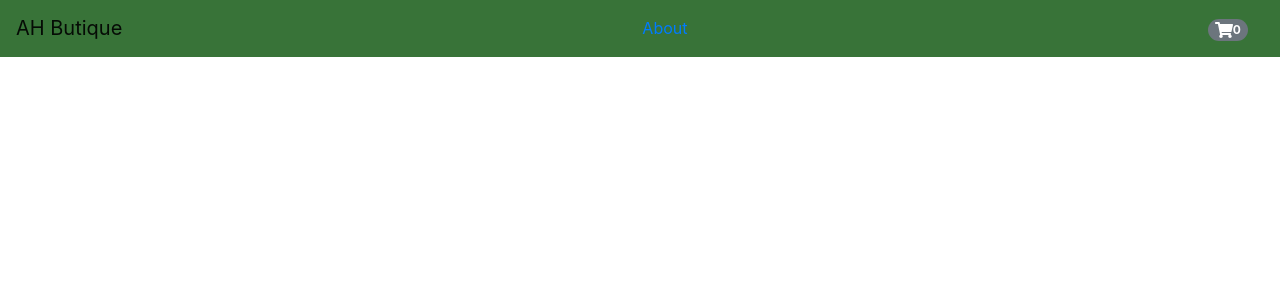
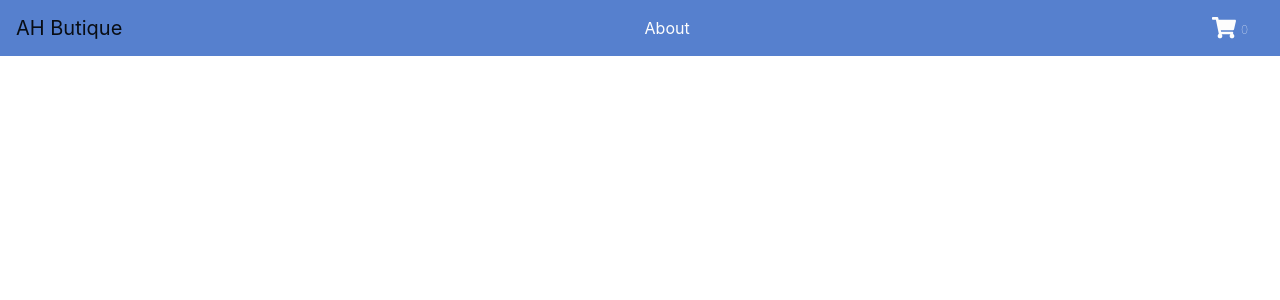
Before and after one commit to EthanDavis/tirgus-ui, a React app: page /chart in a window 1280 px wide. Shown: the top 300 px of the page. Built offline with nearby package versions, Linux system fonts and the light colour scheme.

Commit message:
Updated button component - removed border from inventory item component - updated chart icon and items count - added css to removed scroll bar

```diff
--- a/src/App.jsx
+++ b/src/App.jsx
@@ -15,60 +15,84 @@ class App extends Component {
 				{
 					id: 1,
 					name: "Test Item 1",
+					price: 15,
+					quantity: 10,
 					image: "https://picsum.photos/id/100/200/300"
 				},
 				{
 					id: 2,
 					name: "Test Item 2",
+					price: 10,
+					quantity: 10,
 					image: "https://picsum.photos/id/200/200/300"
 				},
 				{
 					id: 3,
 					name: "Test Item 3",
+					price: 15,
+					quantity: 10,
 					image: "https://picsum.photos/id/300/200/300"
 				},
 				{
 					id: 4,
 					name: "Test Item 4",
+					price: 15,
+					quantity: 10,
 					image: "https://picsum.photos/id/400/200/300"
 				},
 				{
 					id: 5,
 					name: "Test Item 5",
+					price: 15,
+					quantity: 10,
 					image: "https://picsum.photos/id/500/200/300"
 				},
 				{
 					id: 6,
 					name: "Test Item 6",
+					price: 15,
+					quantity: 10,
 					image: "https://picsum.photos/id/600/200/300"
 				}, {
 					id: 7,
 					name: "Test Item 7",
+					price: 15,
+					quantity: 10,
 					image: "https://picsum.photos/id/100/200/300"
 				},
 				{
 					id: 8,
 					name: "Test Item 8",
+					price: 15,
+					quantity: 10,
 					image: "https://picsum.photos/id/200/200/300"
 				},
 				{
 					id: 9,
 					name: "Test Item 9",
+					price: 15,
+					quantity: 10,
 					image: "https://picsum.photos/id/300/200/300"
 				},
 				{
 					id: 10,
 					name: "Test Item 10",
+					price: 15,
+					quantity: 10,
 					image: "https://picsum.photos/id/400/200/300"
 				},
 				{
 					id: 11,
 					name: "Test Item 11",
+					price: 15,
+					quantity: 10,
 					image: "https://picsum.photos/id/500/200/300"
 				},
 				{
 					id: 12,
 					name: "Test Item 12",
+					price: 15,
+					quantity: 10,
 					image: "https://picsum.photos/id/600/200/300"
 				},
 			]
--- a/src/components/button/button.less
+++ b/src/components/button/button.less
@@ -4,7 +4,7 @@
   --danger: #c24933;
   --success: #42ac4d;
   --white: #fdfdfd;
-  --dark: #181717;
+  --dark: #d3cfcf;
 }
 
 .btn {
@@ -16,7 +16,8 @@
 }
 
 .btn:hover {
-  transform: translateY(-2px);
+	transform: translateY(-2px);
+	color: var(--dark);
 }
 
 .btn--primary--solid {
--- a/src/components/inventory-item/inventory-item.jsx
+++ b/src/components/inventory-item/inventory-item.jsx
@@ -1,6 +1,15 @@
 /* eslint-disable react/prop-types */
 import React, { Component } from 'react';
 import './inventory-item.less'
+
+const formatCurrency = (amount) => {
+	const formatter = new Intl.NumberFormat('en-US', {
+		style: 'currency',
+		currency: 'USD',
+	});
+
+	return formatter.format(amount)
+}
 
 class InventoryItem extends Component {
 	state = {}
@@ -12,9 +21,9 @@ class InventoryItem extends Component {
 				<div className="col-md-12">
 					<div className="card inventory-card" >
 						<img className="card-img-top inventory-card-image" src={item.image} alt="Card image cap" />
-						<div className="card-body">
+						<div className="card-body text-center">
 							<h5 className="card-title">{item.name}</h5>
-							<p className="card-text">{item.description}</p>
+							<p className="card-text">{formatCurrency(item.price)}</p>
 							{
 								children
 							}
--- a/src/components/inventory-item/inventory-item.less
+++ b/src/components/inventory-item/inventory-item.less
@@ -5,3 +5,7 @@
 .inventory-card-image {
 	max-height: 18rem;
 }
+
+.card {
+	border: none;
+}
--- a/src/components/navigation/navigation-bar.jsx
+++ b/src/components/navigation/navigation-bar.jsx
@@ -13,9 +13,9 @@ const NavigationBar = ({ totalItemsInChart }) => {
 				About
 			</NavLink>
 			<NavLink className="nav-item nav-link" to="/chart">
-				<div className="badge badge-pill badge-secondary">
+				<div>
 					<FontAwesomeIcon icon={faShoppingCart} size="lg" />
-					{totalItemsInChart}
+					<span className="navbar-chart-count">{totalItemsInChart}</span>
 				</div>
 			</NavLink>
 
--- a/src/components/navigation/navigation-bar.less
+++ b/src/components/navigation/navigation-bar.less
@@ -1,3 +1,17 @@
 .navigation-bar {
-  background-color: rgba(26, 94, 26, 0.867);
+  background-color: #5680ce;
 }
+
+.nav-item {
+  color: #fdfdfd;
+}
+
+.nav-item:hover {
+  color: #fdfdfd;
+}
+
+.navbar-chart-count {
+  padding-left: 5px;
+  font-size: 12px;
+  font-weight: 100;
+}
--- a/src/style/main.less
+++ b/src/style/main.less
@@ -1,5 +1,14 @@
 // @import url('https://fonts.googleapis.com/css?family=Roboto&display=swap');
 @color: #064210;
+
+html {
+  overflow: scroll;
+}
+
+::-webkit-scrollbar {
+  width: 0px;
+  background: transparent;
+}
 
 header {
   background-color: @color;
```
